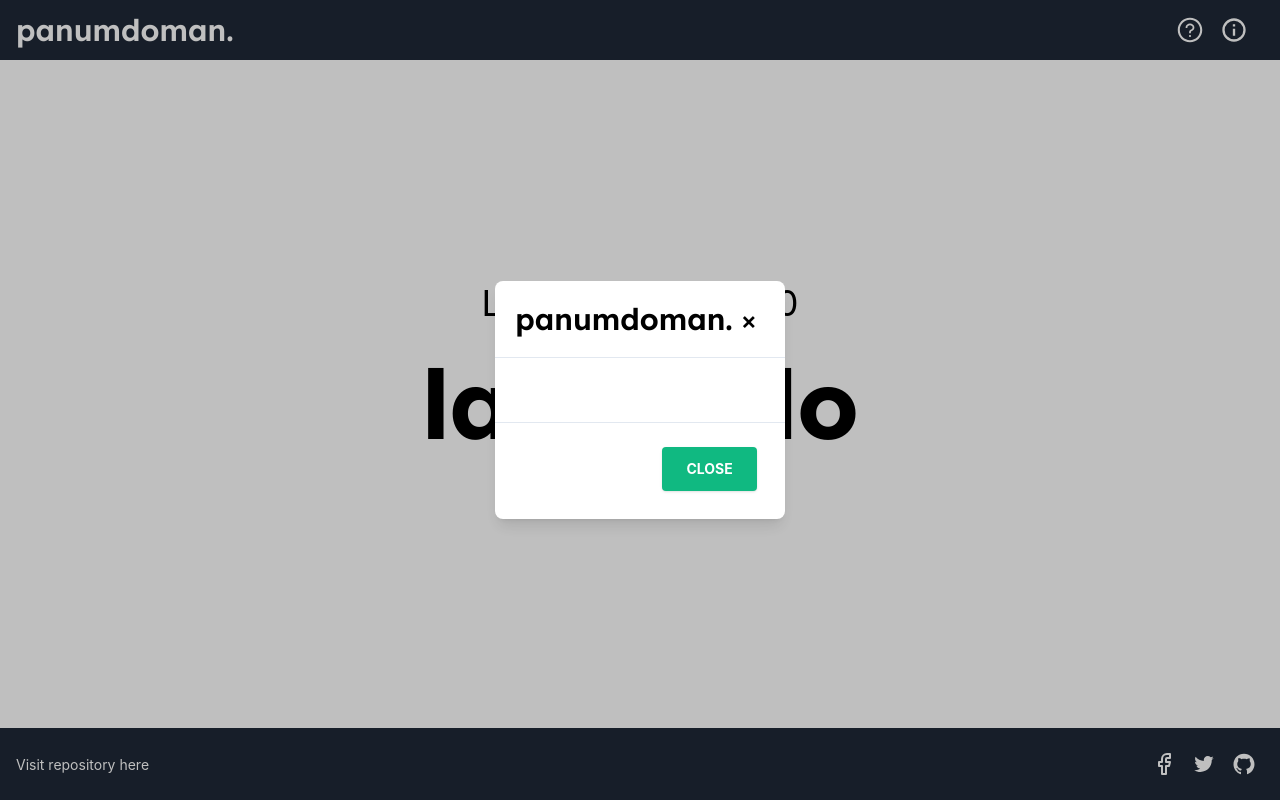
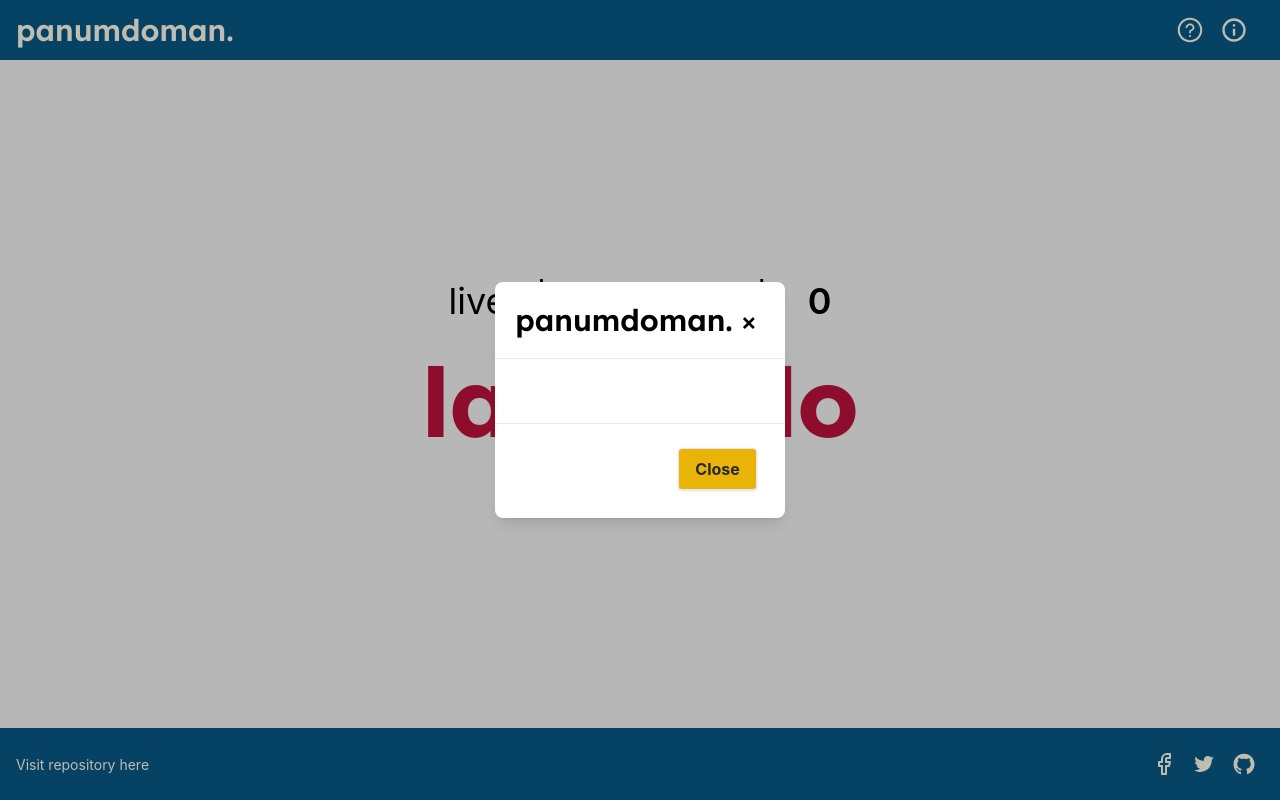
Before and after one commit to louispawaon/panumdoman, a Next.js app in the folder panumdoman/: page / in a window 1280 px wide. Built offline with nearby package versions, Linux system fonts and the light colour scheme.

Commit message:
update components - preliminary styling

```diff
--- a/panumdoman/components/Footer/Footer.tsx
+++ b/panumdoman/components/Footer/Footer.tsx
@@ -4,21 +4,21 @@ import {FiFacebook} from 'react-icons/fi'
 
 export default function Footer(){
     return (
-        <footer className="fixed bottom-0 w-full bg-gray-800 py-6 px-4">
+        <footer className="fixed bottom-0 w-full bg-sky-800 py-6 px-4">
           <div className="container mx-auto flex justify-between items-center">
             <div>
-            <a href="https://github.com/louispawaon/panumdoman" target="_blank" rel="noopener noreferrer" className="text-white text-sm hover:text-gray-300">
+            <a href="https://github.com/louispawaon/panumdoman" target="_blank" rel="noopener noreferrer" className="text-amber-50 text-sm hover:text-gray-300">
                 Visit repository here
               </a>
             </div>
             <div className="flex items-center">
-            <a href="https://www.facebook.com/miggypawaon/" target="_blank" rel="noopener noreferrer" className="text-white mx-2 hover:text-gray-300">
+            <a href="https://www.facebook.com/miggypawaon/" target="_blank" rel="noopener noreferrer" className="text-amber-50 mx-2 hover:text-gray-300">
                 <FiFacebook size={24} />
               </a>
-              <a href="https://twitter.com/miggy_pawaon" target="_blank" rel="noopener noreferrer" className="text-white mx-2 hover:text-gray-300">
+              <a href="https://twitter.com/miggy_pawaon" target="_blank" rel="noopener noreferrer" className="text-amber-50 mx-2 hover:text-gray-300">
                 <AiOutlineTwitter size={24} />
               </a>
-              <a href="https://github.com/louispawaon" target="_blank" rel="noopener noreferrer" className="text-white mx-2 hover:text-gray-300">
+              <a href="https://github.com/louispawaon" target="_blank" rel="noopener noreferrer" className="text-amber-50 mx-2 hover:text-gray-300">
                 <AiOutlineGithub size={24} />
               </a>
             </div>
--- a/panumdoman/components/Header/Header.tsx
+++ b/panumdoman/components/Header/Header.tsx
@@ -10,13 +10,13 @@ interface Header{
 
 export default function Header({onOpenInstModal,onOpenAboutModal}:Header){
      return (
-        <nav className=" fixed top-0 w-full flex items-center justify-between px-4 py-3 bg-gray-800">
+        <nav className=" fixed top-0 w-full flex items-center justify-between px-4 py-3 bg-sky-800">
         <div className="flex">
-          <span className="font-lexend font-semibold text-3xl text-white">panumdoman.</span>
+          <span className="font-lexend font-semibold text-3xl text-amber-50">panumdoman.</span>
         </div>
         <div className="flex">
-          <AiOutlineQuestionCircle onClick={onOpenInstModal} className="text-white h-7 w-7 fill-current mr-4"/>
-          <RiInformationLine onClick={onOpenAboutModal} className="text-white h-7 w-7 fill-current mr-4"/>
+          <button><AiOutlineQuestionCircle onClick={onOpenInstModal} className="text-amber-50 h-7 w-7 fill-current mr-4 hover:text-gray-300"/></button>
+          <button><RiInformationLine onClick={onOpenAboutModal} className="text-amber-50 h-7 w-7 fill-current mr-4 hover:text-gray-300"/></button>
         </div>
        </nav>
      );
--- a/panumdoman/components/MainGame/MainGame.tsx
+++ b/panumdoman/components/MainGame/MainGame.tsx
@@ -78,23 +78,23 @@ useEffect(()=>{
 },[lives])
 
   return (
-    <div className="flex justify-center items-center h-screen">
+    <div className="flex justify-center items-center h-screen bg-stone-100">
         {gameOver ? (
             <div className="text-center">
                 <p className="font-lexend xl:text-8xl lg:text-7xl md:text-6xl sm:text-5xl font-bold">GAME OVER</p>
-                <p className="mt-5 font-lexend xl:text-6xl lg:text-5xl md:text-4xl sm:text-3xl font-medium">Final Score| {score}</p>
-                <button className="mt-6 text-center bg-transparent hover:bg-blue-500 text-blue-700 font-semibold hover:text-white py-2 px-4 border border-blue-500 hover:border-transparent rounded" onClick={restartGame}>Restart</button>
+                <p className="mt-5 font-lexend xl:text-6xl lg:text-5xl md:text-4xl sm:text-3xl font-medium">FINAL SCORE| {score}</p>
+                <button className="mt-6 text-center bg-transparent hover:bg-slate-100 hover:border-zinc-500 bg-yellow-500 text-zinc-800 font-bold hover:text-zinc-800 py-2 px-4 border hover:border-transparent rounded" onClick={restartGame}>RESTART GAME</button>
             </div>
         ) : (
           <div>
               <div className="mb-8 flex justify-center space-x-10 text-center text-4xl">
-                <p>Lives| {lives}</p>
-                <p>Score| {score}</p>
+                <p>lives |</p><p className="font-semibold">{lives}</p>
+                <p>score |</p><p className="font-semibold">{score}</p>
               </div>
-              <p className="text-center xl:text-8xl lg:text-7xl md:text-6xl sm:text-5xl font-lexend font-bold">{currentWord.tagalogWords}</p>
+              <p className="text-center xl:text-8xl lg:text-7xl md:text-6xl sm:text-5xl font-lexend font-bold text-rose-700">{currentWord.tagalogWords}</p>
               <div className="mt-6 text-center space-x-20">
-                <button className="bg-transparent hover:bg-blue-500 text-blue-700 font-semibold hover:text-white py-2 px-4 border border-blue-500 hover:border-transparent rounded" onClick={() => handleGuess(true)}>SEEN</button>
-                <button className="bg-transparent hover:bg-blue-500 text-blue-700 font-semibold hover:text-white py-2 px-4 border border-blue-500 hover:border-transparent rounded" onClick={() => handleGuess(false)}>NEW</button>
+                <button className="bg-transparent hover:bg-slate-100 hover:border-zinc-500 bg-yellow-500 text-zinc-800 font-bold hover:text-zinc-800 py-2 px-4 border hover:border-transparent rounded shadow hover:shadow-lg outline-none focus:outline-none mr-1 mb-1 ease-linear transition-all duration-150" onClick={() => handleGuess(true)}>SEEN</button>
+                <button className="bg-transparent hover:bg-slate-100 hover:border-zinc-500 bg-yellow-500 text-zinc-800 font-bold hover:text-zinc-800 py-2 px-4 border hover:border-transparent rounded shadow hover:shadow-lg outline-none focus:outline-none mr-1 mb-1 ease-linear transition-all duration-150" onClick={() => handleGuess(false)}>NEW</button>
               </div>
           </div>
        )}
--- a/panumdoman/components/Modal/AboutModal.tsx
+++ b/panumdoman/components/Modal/AboutModal.tsx
@@ -38,7 +38,7 @@ export default function AboutModal({isOpen,onClose}:AboutModal){
               {/*footer*/}
               <div className="flex items-center justify-end p-6 border-t border-solid border-slate-200 rounded-b">
                 <button
-                  className="bg-emerald-500 text-white active:bg-emerald-600 font-bold uppercase text-sm px-6 py-3 rounded shadow hover:shadow-lg outline-none focus:outline-none mr-1 mb-1 ease-linear transition-all duration-150"
+                   className="bg-transparent hover:bg-slate-100 hover:border-zinc-500 bg-yellow-500 text-zinc-800 font-bold hover:text-zinc-800 py-2 px-4 border hover:border-transparent rounded shadow hover:shadow-lg outline-none focus:outline-none mr-1 mb-1 ease-linear transition-all duration-150"
                   type="button"
                   /*onClick={() => setShowModal(false)}*/
                   onClick={onClose}
--- a/panumdoman/components/Modal/InstructionModal.tsx
+++ b/panumdoman/components/Modal/InstructionModal.tsx
@@ -39,7 +39,7 @@ export default function InstructionModal({onClose,isOpen}:InstModal) {
               {/*footer*/}
               <div className="flex items-center justify-end p-6 border-t border-solid border-slate-200 rounded-b">
                 <button
-                  className="bg-emerald-500 text-white active:bg-emerald-600 font-bold uppercase text-sm px-6 py-3 rounded shadow hover:shadow-lg outline-none focus:outline-none mr-1 mb-1 ease-linear transition-all duration-150"
+                  className="bg-transparent hover:bg-slate-100 hover:border-zinc-500 bg-yellow-500 text-zinc-800 font-bold hover:text-zinc-800 py-2 px-4 border hover:border-transparent rounded shadow hover:shadow-lg outline-none focus:outline-none mr-1 mb-1 ease-linear transition-all duration-150"
                   type="button"
                   /*onClick={() => setShowModal(false)}*/
                   onClick={onClose}
```
